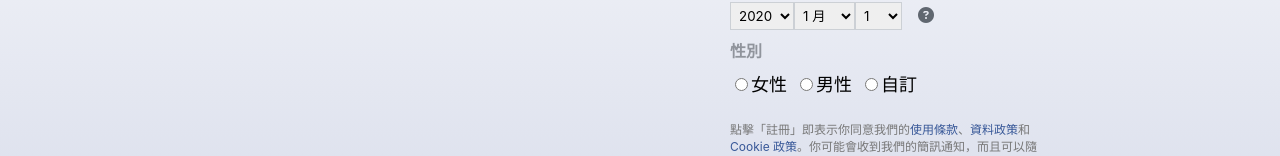
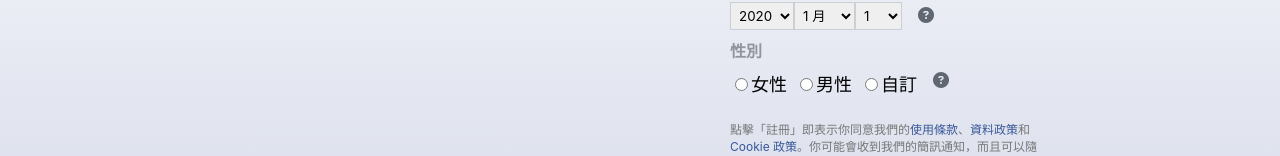
Before and after one commit to harry-chiu/fakebook, a React (Create React App) app: page / in a window 1280 px wide. Shown: the part 379-535 px from the top of the page. Built offline with nearby package versions, Linux system fonts and the light colour scheme.

Commit message:
[Add] add some tooltips

```diff
--- a/src/components/Login/Content/Right.js
+++ b/src/components/Login/Content/Right.js
@@ -140,7 +140,6 @@ const Fans = styled.p`
 const TooltipWrapper = styled.div`
   display: inline-block;
   margin-left: 16px;
-  color: ${palette.login.content.icon};
 `;
 
 const Right = () => {
@@ -218,7 +217,7 @@ const Right = () => {
             ))}
           </Select>
           <TooltipWrapper>
-            <Tooltip header="header here" content="content here">
+            <Tooltip content="提供生日資料有助於確保你獲得符合年齡的適當 Facebook 體驗。如果你想要變更誰可以看到此內容，請前往你個人檔案的「關於」部分。如需更多詳情，請瀏覽資料政策。">
               <QuestionIcon />
             </Tooltip>
           </TooltipWrapper>
@@ -253,6 +252,11 @@ const Right = () => {
               />
               <RadioLabel>自訂</RadioLabel>
             </RadioWrapper>
+            <TooltipWrapper>
+              <Tooltip content="你可以稍後再變更哪些人能在你的個人檔案看到你的性別。 若要選擇其他性別或不想表明性別，請選擇「自訂」。">
+                <QuestionIcon />
+              </Tooltip>
+            </TooltipWrapper>
           </InlineContainer>
           <CustomSexualContainer open={sexual === 3}>
             <Select fullWidth>
```
